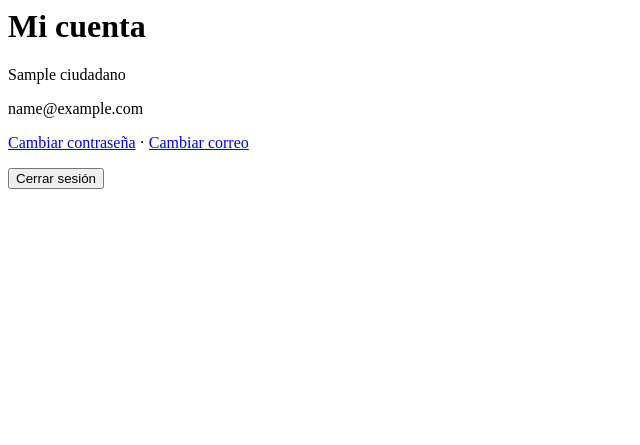
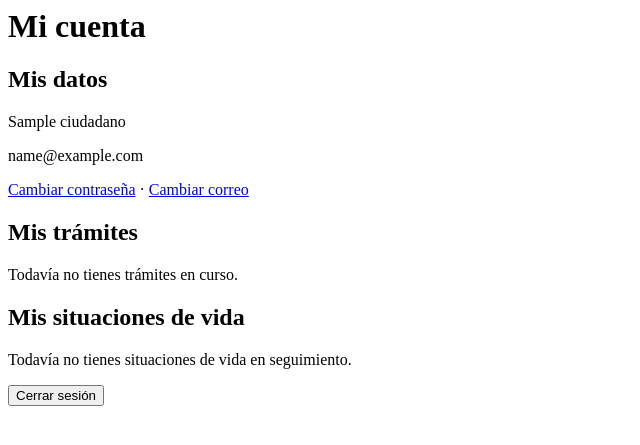
Before and after one commit to IvanBarillas/axentra-ciudadania, a Django app: template ciudadania/templates/ciudadania/cuenta.html in a window 1280 px wide. Shown: the top 445 px of the page, without its empty margins (0-640 px from the left). Run offline with Django 5.2, Linux system fonts and the light colour scheme; the template is opened without the code that fills it: values that come from a table or form of the project are taken from there, others are empty; tables that the repository leaves empty hold one stand-in row (values such as "Sample post").

Commit message:
feat: agrega secciones reservadas de trámites y situaciones al panel del ciudadano
Primer paso del plan en docs/apps/panel-ciudadano-y-flujo-de-solicitudes.md:
convierte el placeholder de cuenta_view en el ancla real donde otros
satélites podrán mostrarle datos al ciudadano logueado.

Co-Authored-By: Claude Sonnet 5 <noreply@anthropic.com>

```diff
--- a/ciudadania/templates/ciudadania/cuenta.html
+++ b/ciudadania/templates/ciudadania/cuenta.html
@@ -1,4 +1,7 @@
 <h1>Mi cuenta</h1>
+
+<section>
+  <h2>Mis datos</h2>
   <p>{{ ciudadano.nombre_completo|default:ciudadano.email }}</p>
   <p>{{ ciudadano.email }}</p>
   <p>
@@ -6,6 +9,18 @@
     ·
     <a href="{% url 'ciudadania:solicitar_cambio_email' %}">Cambiar correo</a>
   </p>
+</section>
+
+<section>
+  <h2>Mis trámites</h2>
+  <p>Todavía no tienes trámites en curso.</p>
+</section>
+
+<section>
+  <h2>Mis situaciones de vida</h2>
+  <p>Todavía no tienes situaciones de vida en seguimiento.</p>
+</section>
+
 <form method="post" action="{% url 'ciudadania:logout' %}">
   {% csrf_token %}
   <button type="submit">Cerrar sesión</button>
```
Also changed, not shown: ciudadania/tests/test_views.py (+6 -0 lines). Lines whose indentation alone changed are shown as unchanged.
